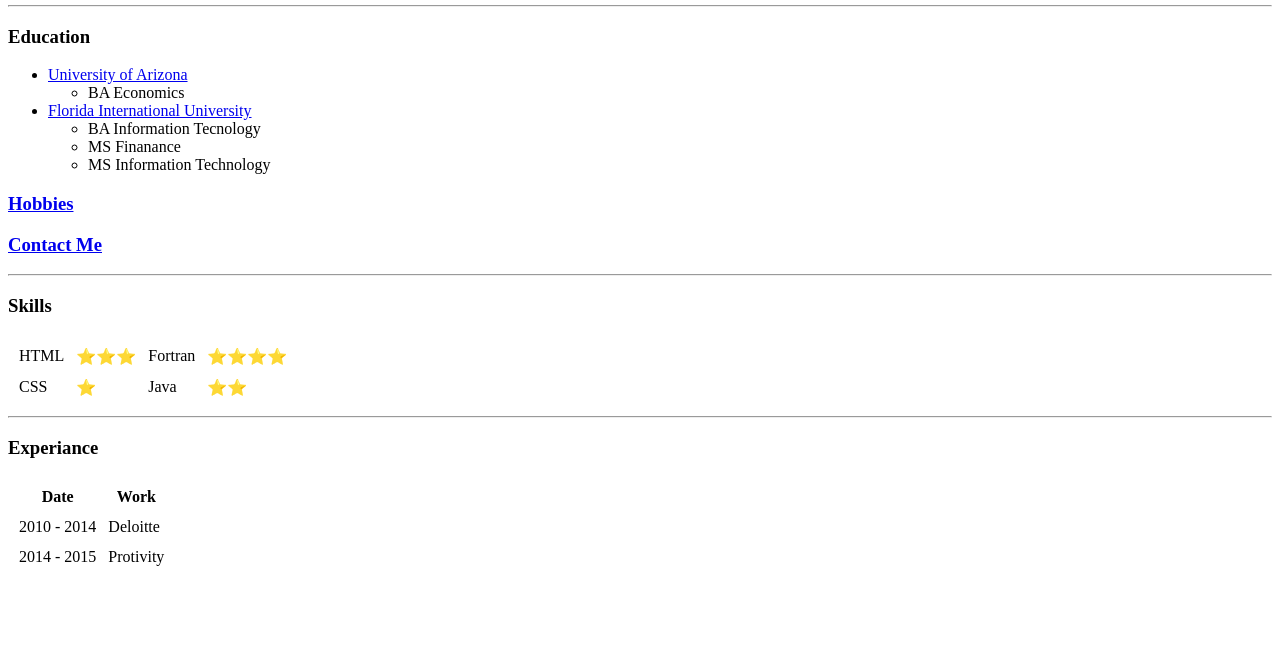
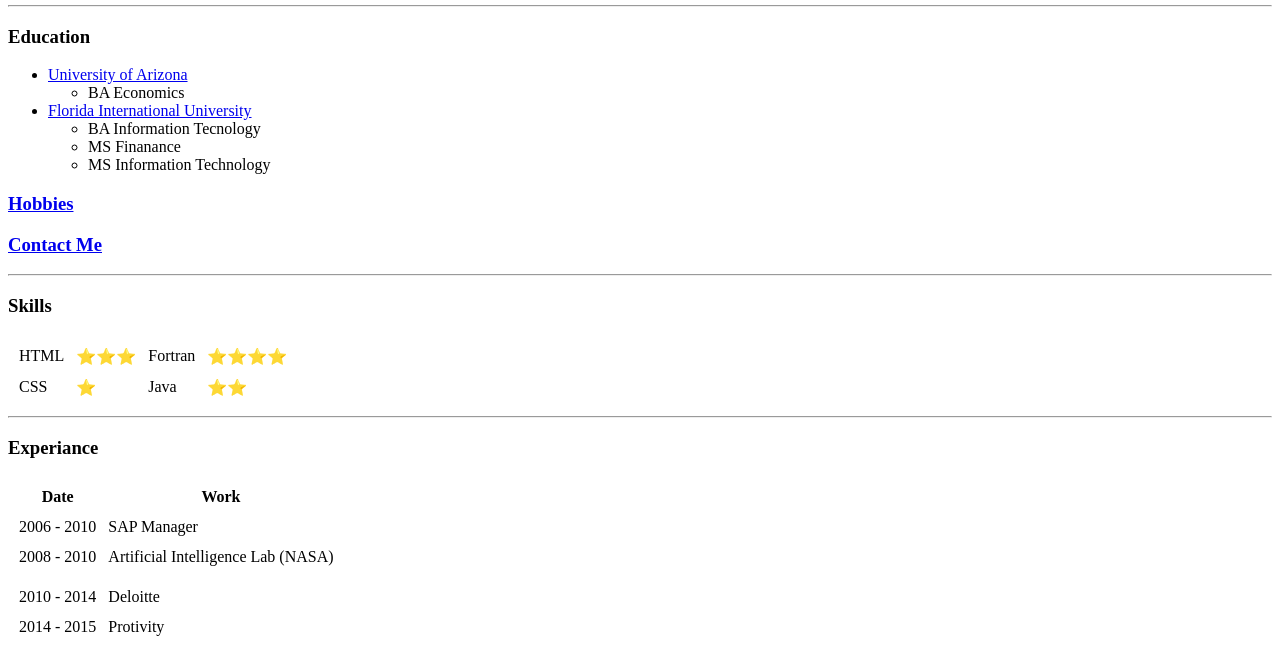
Before and after one commit to paulnanan95/cv, a plain HTML site: page index.html in a window 1280 px wide. Shown: the part 201-856 px from the top of the page. Before the commit the page ends 800 px from the top, so only its background shows below. Drawn offline with Linux system fonts and the light colour scheme.

Commit message:
Update index.html

```diff
--- a/index.html
+++ b/index.html
@@ -70,6 +70,15 @@
   </thead>
   <tbody>
     <tr>
+      <td>2006 - 2010</td>
+      <td>SAP Manager</td>
+    </tr>
+    <tr>
+      <td>2008 - 2010</td>
+      <td>Artificial Intelligence Lab (NASA)</td>
+    </tr>
+    <tr>
+    <tr>
       <td>2010 - 2014</td>
       <td>Deloitte</td>
     </tr>
```
